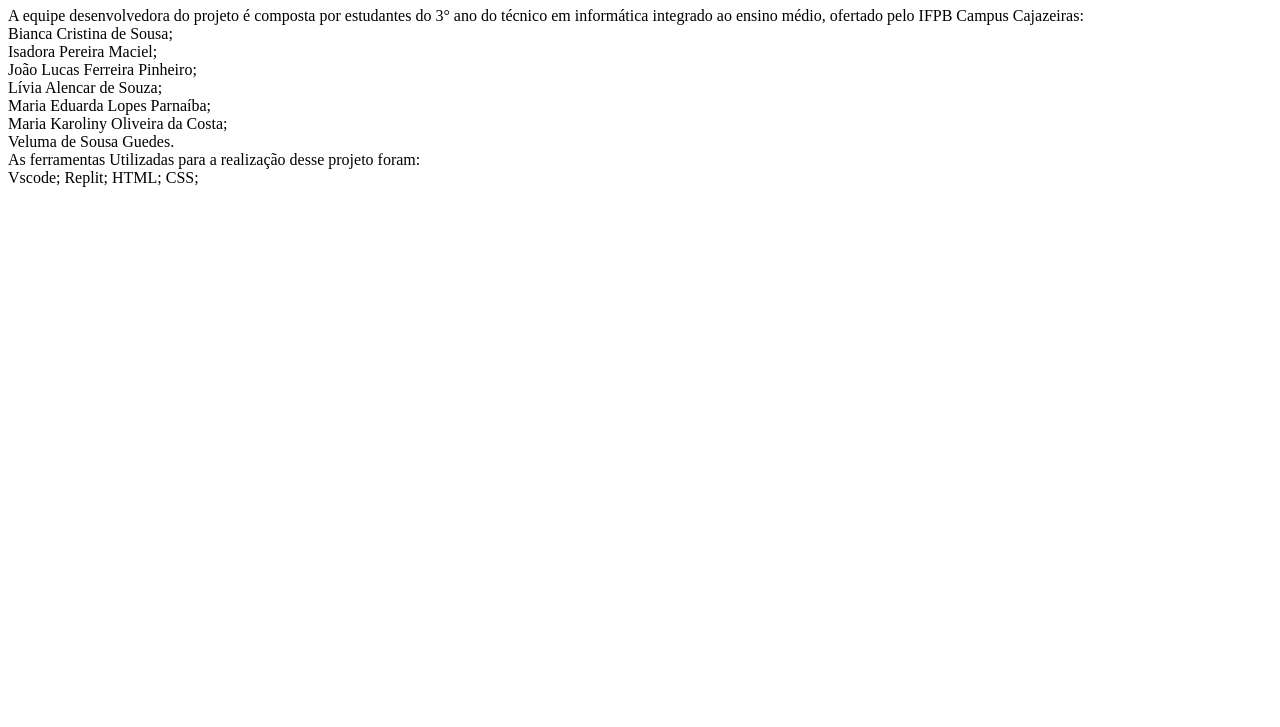
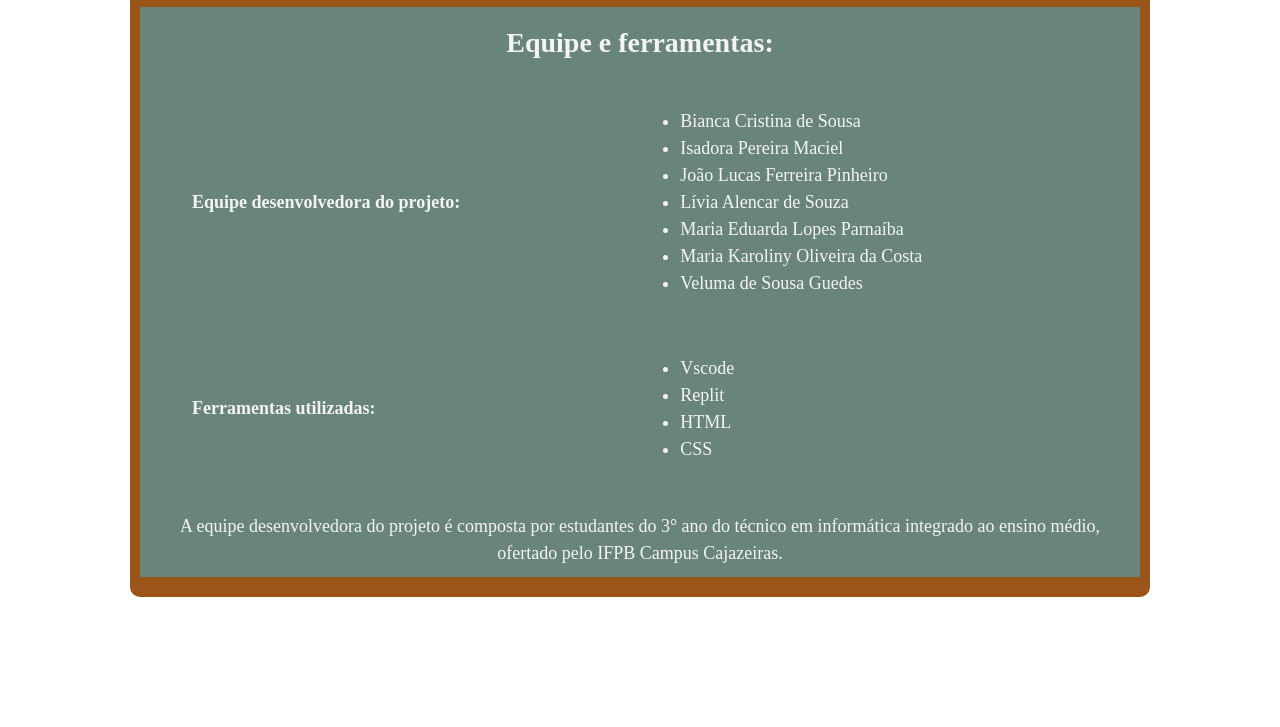
Before and after one commit to MariaKaroliny1/biologia, a plain HTML site: page sobre.html in a window 1280 px wide. Shown: the part 73-800 px from the top of the page. Drawn offline with Linux system fonts and the light colour scheme.

Commit message:
Update sobre.html

```diff
--- a/sobre.html
+++ b/sobre.html
@@ -1,34 +1,112 @@
 <!DOCTYPE html>
-<meta charset="UTF-8">
 <html>
 <head>
+    <meta charset="UTF-8">
     <title>Página sobre</title>
+
+
+        <style>
+        body {
+                font-family: 'Charis SIL', serif;
+                background-color: #ffffff;
+                color: #f4f4f4;
+                text-align: center;
+            }
+        #notebook-screen {
+            width: 1000px;
+            height: 600px;
+            background-color: #69847c;
+            margin: 50px auto;
+            border: 10px solid #9c5518;
+            border-radius: 10px;
+            overflow: hidden;
+            position: relative;
+        }
+
+        #notebook-screen::before {
+            content: "";
+            position: absolute;
+            top: 0;
+            left: 0;
+            width: 100%;
+            height: 20px;
+            background-color: #9c5518;
+        }
+
+        #notebook-screen::after {
+            content: "";
+            position: absolute;
+            bottom: 0;
+            left: 0;
+            width: 100%;
+            height: 10px;
+            background-color: #9c5518;
+        }
+
+        #notebook-screen .content {
+            padding: 40px;
+        }
+
+        #notebook-screen h1 {
+            color: #f4f4f4;
+            font-size: 28px;
+            text-align: center;
+            margin-top: 0;
+        }
+
+        #notebook-screen table {
+            width: 100%;
+            margin-bottom: 20px;
+        }
+
+        #notebook-screen th,
+        #notebook-screen td {
+            padding: 10px;
+            text-align: left;
+            font-size: 18px;
+            line-height: 1.5;
+        }
+
+        #notebook-screen p {
+            font-size: 18px;
+            line-height: 1.5;
+        }
+
+    </style>
 </head>
 <body>
-    <header>
-        <h1>Equipe e ferramentas:</h1>
-    </header>
-    <div>
-    <p1>A equipe desenvolvedora do projeto é composta por estudantes do 3° ano do técnico em informática integrado ao ensino médio, ofertado pelo IFPB Campus Cajazeiras:</p1>
-    <br>
-    <p2>Bianca Cristina de Sousa;
-<br>
-Isadora Pereira Maciel;
-<br>
-João Lucas Ferreira Pinheiro;
-<br>
-Lívia Alencar de Souza;
-<br>
-Maria Eduarda Lopes Parnaíba;
-<br>
-Maria Karoliny Oliveira da Costa;
-<br>
-Veluma de Sousa Guedes.</p2>
-</div>
-<div>
-    <p1>As ferramentas Utilizadas para a realização desse projeto foram:</p1>
-    <br>
-    <p2>Vscode; Replit; HTML; CSS;</p2>
-</div>
+    <div id="notebook-screen">
+        <div class="content">
+            <h1>Equipe e ferramentas:</h1>
+            <table>
+                <tr>
+                    <th>Equipe desenvolvedora do projeto:</th>
+                    <td>
+                        <ul>
+                            <li>Bianca Cristina de Sousa</li>
+                            <li>Isadora Pereira Maciel</li>
+                            <li>João Lucas Ferreira Pinheiro</li>
+                            <li>Lívia Alencar de Souza</li>
+                            <li>Maria Eduarda Lopes Parnaíba</li>
+                            <li>Maria Karoliny Oliveira da Costa</li>
+                            <li>Veluma de Sousa Guedes</li>
+                        </ul>
+                    </td>
+                </tr>
+                <tr>
+                    <th>Ferramentas utilizadas:</th>
+                    <td>
+                        <ul>
+                            <li>Vscode</li>
+                            <li>Replit</li>
+                            <li>HTML</li>
+                            <li>CSS</li>
+                        </ul>
+                    </td>
+                </tr>
+            </table>
+            <p>A equipe desenvolvedora do projeto é composta por estudantes do 3° ano do técnico em informática integrado ao ensino médio, ofertado pelo IFPB Campus Cajazeiras.</p>
+        </div>
+    </div>
 </body>
 </html>
```
